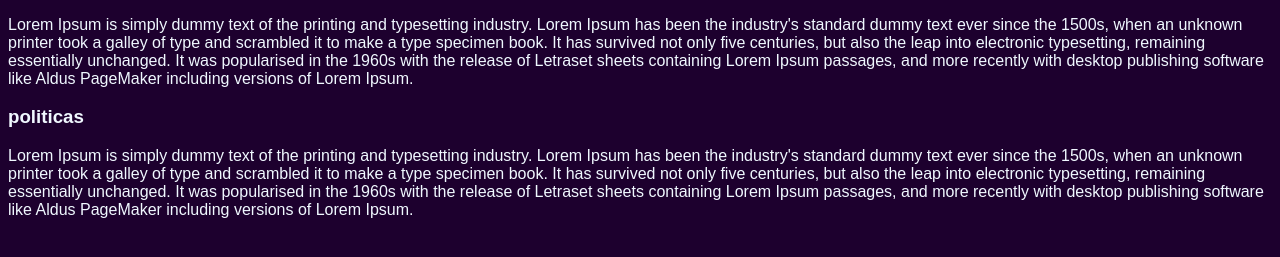
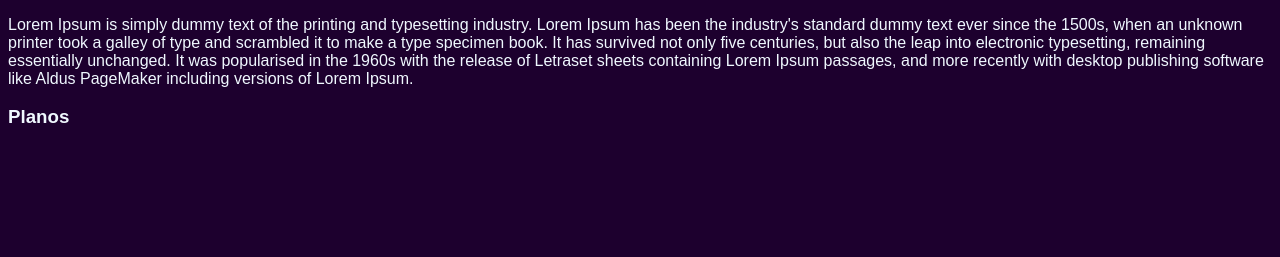
Before and after one commit to Astromaticos/Astrom-tico, a plain HTML site: page index.html in a window 1280 px wide. Shown: the part 395-652 px from the top of the page. Drawn offline with Linux system fonts and the light colour scheme.

Commit message:
Update index.html

```diff
--- a/index.html
+++ b/index.html
@@ -3,7 +3,7 @@
 <head>
     <meta charset="UTF-8">
     <meta name="viewport" content="width=device-width, initial-scale=1.0">
-    <title>JanKaOlimp</title>
+    <title>Astromáticos</title>
     <link rel="stylesheet" href="index.css">
 </head>
 <body>
@@ -39,14 +39,9 @@
         </p>
         </section>
         <section>
-            <h3>politicas</h3>
+            <h3>Planos </h3>
             <p>
-                Lorem Ipsum is simply dummy text of the printing and typesetting industry.
-                Lorem Ipsum has been the industry's standard dummy text ever since the 1500s,
-                when an unknown printer took a galley of type and scrambled it to make a type specimen book.
-                It has survived not only five centuries, but also the leap into electronic typesetting,
-                remaining essentially unchanged. It was popularised in the 1960s with the release of Letraset sheets containing Lorem Ipsum passages,
-                and more recently with desktop publishing software like Aldus PageMaker including versions of Lorem Ipsum.
+
             </p>
             </section>
 
```
